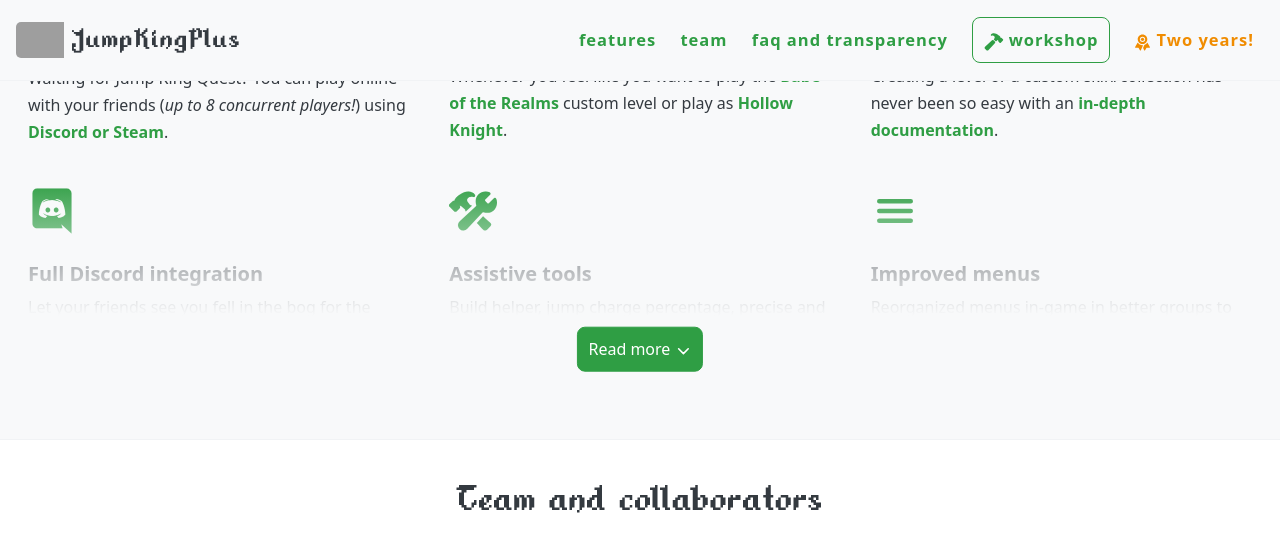
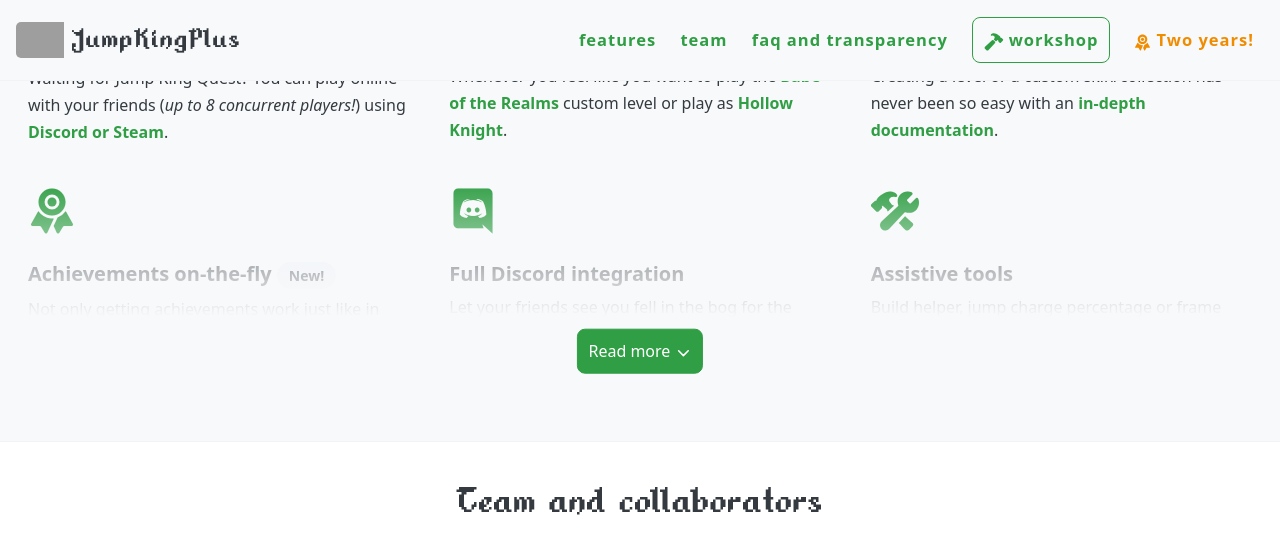
Before and after one commit to YutaGoto/JumpKingPlus.github.io, a Jekyll site: the page built from index.html, in a window 1280 px wide and 900 px high, scrolled down 1287 px, cut to the strip 0-580 px from the top of the window. Shown: the top 554 px of the strip. Built offline with Jekyll 4.4.1, drawn with Linux system fonts in a browser that asks for light colours; the list of posts is cut into pages by our own code; grey boxes are pictures that could not be loaded.

Commit message:
Update index.html

```diff
--- a/index.html
+++ b/index.html
@@ -125,6 +125,11 @@
               <a onclick="DisplayGrid()" class="button small">Read more <ion-icon name="chevron-down"></ion-icon></a>
             </div>
             <div>
+              <ion-icon name="ribbon"></ion-icon>
+              <h3>Achievements on-the-fly <span class="rounded-full level-tag" style="display: inline;">New!</span></h3>
+              <p>Not only getting achievements work just like in Jump King, but getting them <strong>right after completion</strong> is now here!</p>
+            </div>
+            <div>
               <ion-icon name="logo-discord"></ion-icon>
               <h3>Full Discord integration</h3>
               <p>Let your friends see you fell in the bog for the 1062th time with the Discord's Rich Presence.</p>
@@ -132,7 +137,7 @@
             <div>
               <ion-icon name="construct"></ion-icon>
               <h3>Assistive tools</h3>
-              <p>Build helper, jump charge percentage, precise and screen teleport feature without worrying about your achievements.</p>
+              <p>Build helper, jump charge percentage or frame counter and screen teleport; features all aiding for your playing or crafting experience.</p>
             </div>
             <div>
               <ion-icon name="menu"></ion-icon>
```
